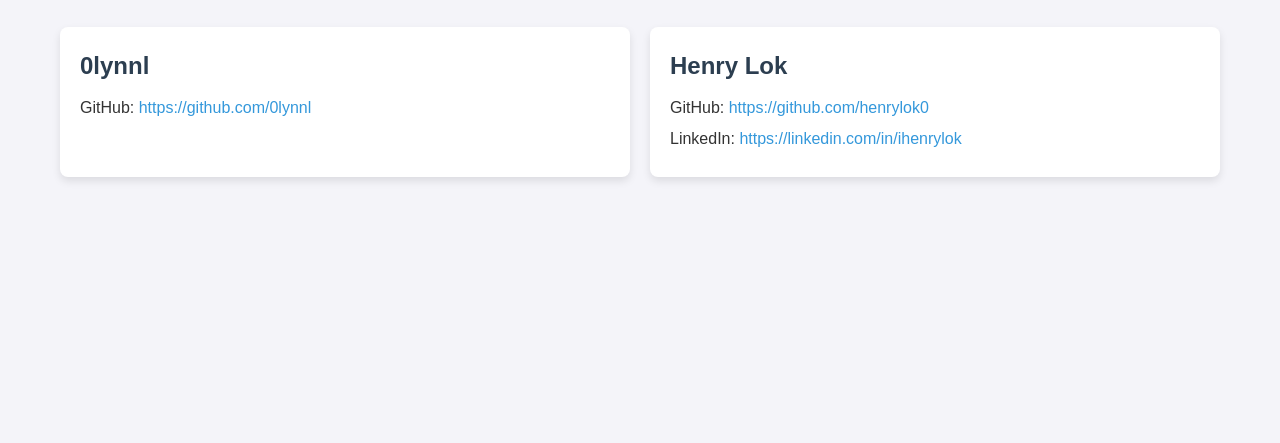
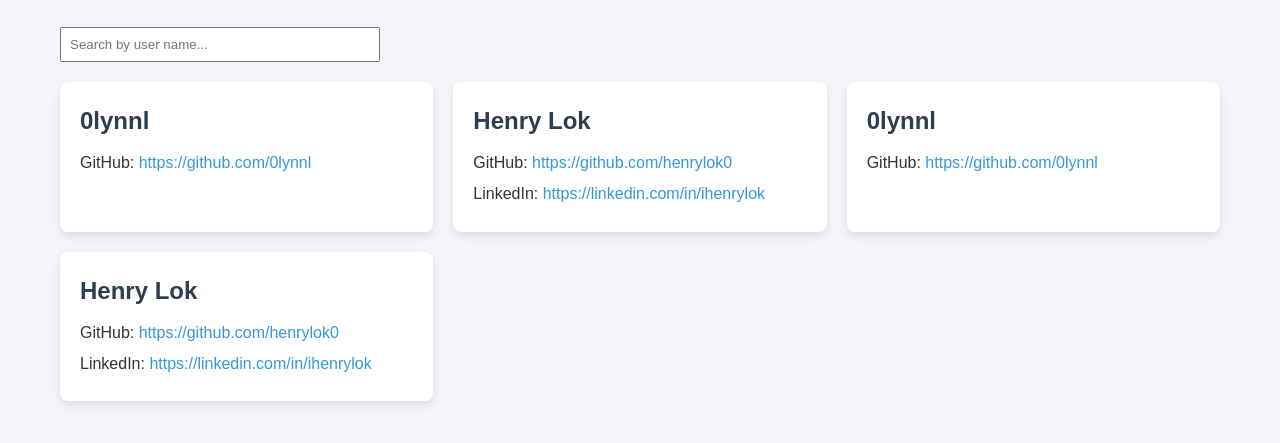
Before and after one commit to Gift2710/First-Commit, a website: page index.html in a window 1280 px wide. Shown: the part 87-530 px from the top of the page. Drawn offline with Linux system fonts and the light colour scheme.

Commit message:
add search box

```diff
--- a/index.html
+++ b/index.html
@@ -9,8 +9,50 @@
 <body>
     <div class="container">
         <h1>First Commit Contributors</h1>
+        <input type="text" id="searchBox" placeholder="Search by user name..." style="margin-bottom:20px;padding:8px;width:100%;max-width:320px;">
         <div id="contributors"></div>
     </div>
+    <script>
+        let allContributors = [];
+        const contributorsDiv = document.getElementById('contributors');
+        const searchBox = document.getElementById('searchBox');
+
+        function renderContributors(list) {
+            contributorsDiv.innerHTML = '';
+            list.forEach(contributor => {
+                const contributorElement = document.createElement('div');
+                contributorElement.className = 'contributor-card';
+                let linkedinHtml = '';
+                if (
+                    contributor.linkedin &&
+                    contributor.linkedin !== 'https://linkedin.com/in/yourlinkedin'
+                ) {
+                    linkedinHtml = `<p>LinkedIn: <a href="${contributor.linkedin}" target="_blank">${contributor.linkedin}</a></p>`;
+                }
+                contributorElement.innerHTML = `
+                    <h2>${contributor.name}</h2>
+                    <p>GitHub: <a href="${contributor.github}" target="_blank">${contributor.github}</a></p>
+                    ${linkedinHtml}
+                `;
+                contributorsDiv.appendChild(contributorElement);
+            });
+        }
+
+        fetch('src/data/contributors.json')
+            .then(response => response.json())
+            .then(data => {
+                allContributors = data;
+                renderContributors(allContributors);
+            });
+
+        searchBox.addEventListener('input', function() {
+            const keyword = this.value.trim().toLowerCase();
+            const filtered = allContributors.filter(c =>
+                c.name.toLowerCase().includes(keyword)
+            );
+            renderContributors(filtered);
+        });
+    </script>
     <script src="main.js"></script>
 </body>
 </html>
```
Also changed, not shown: README.md.
